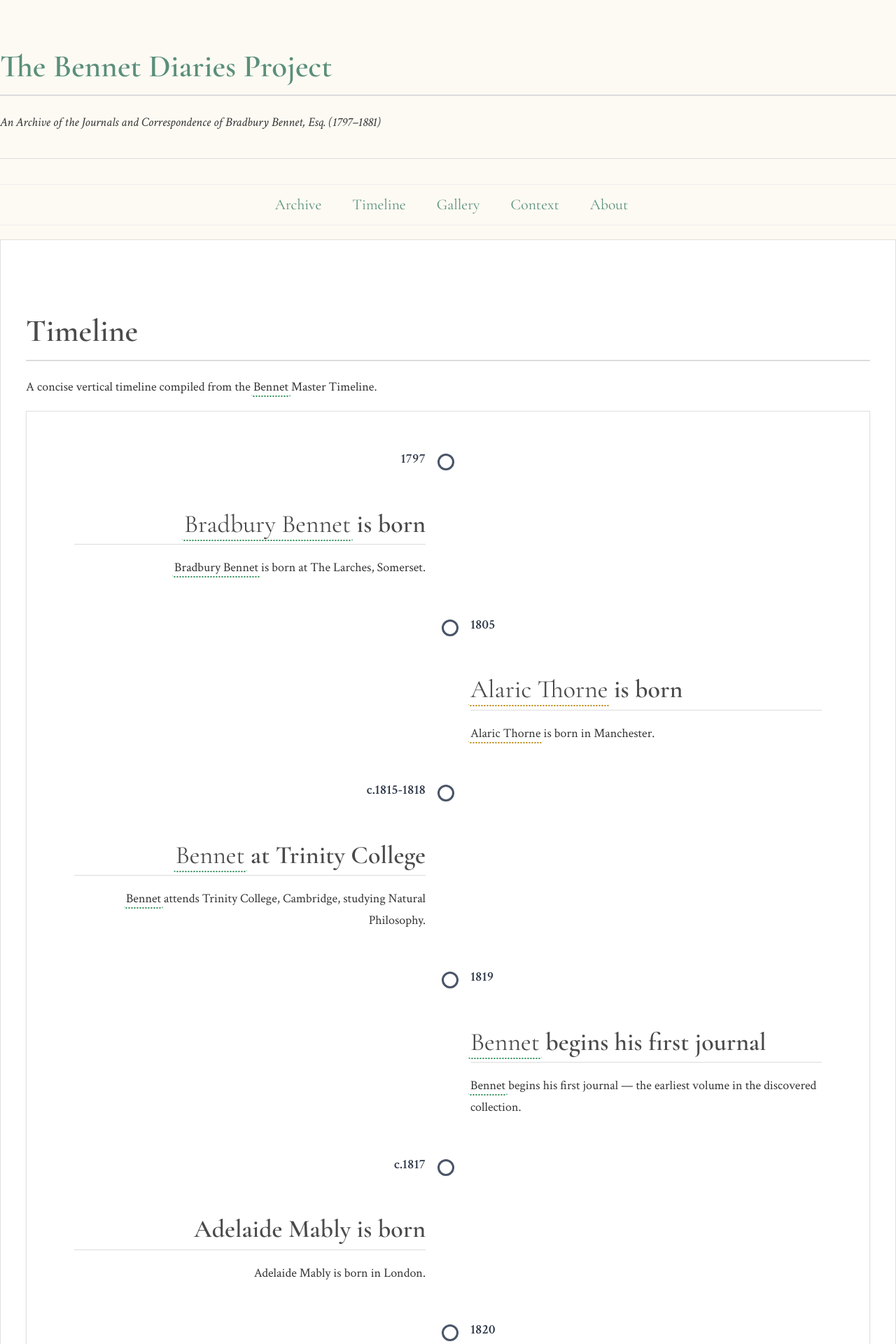
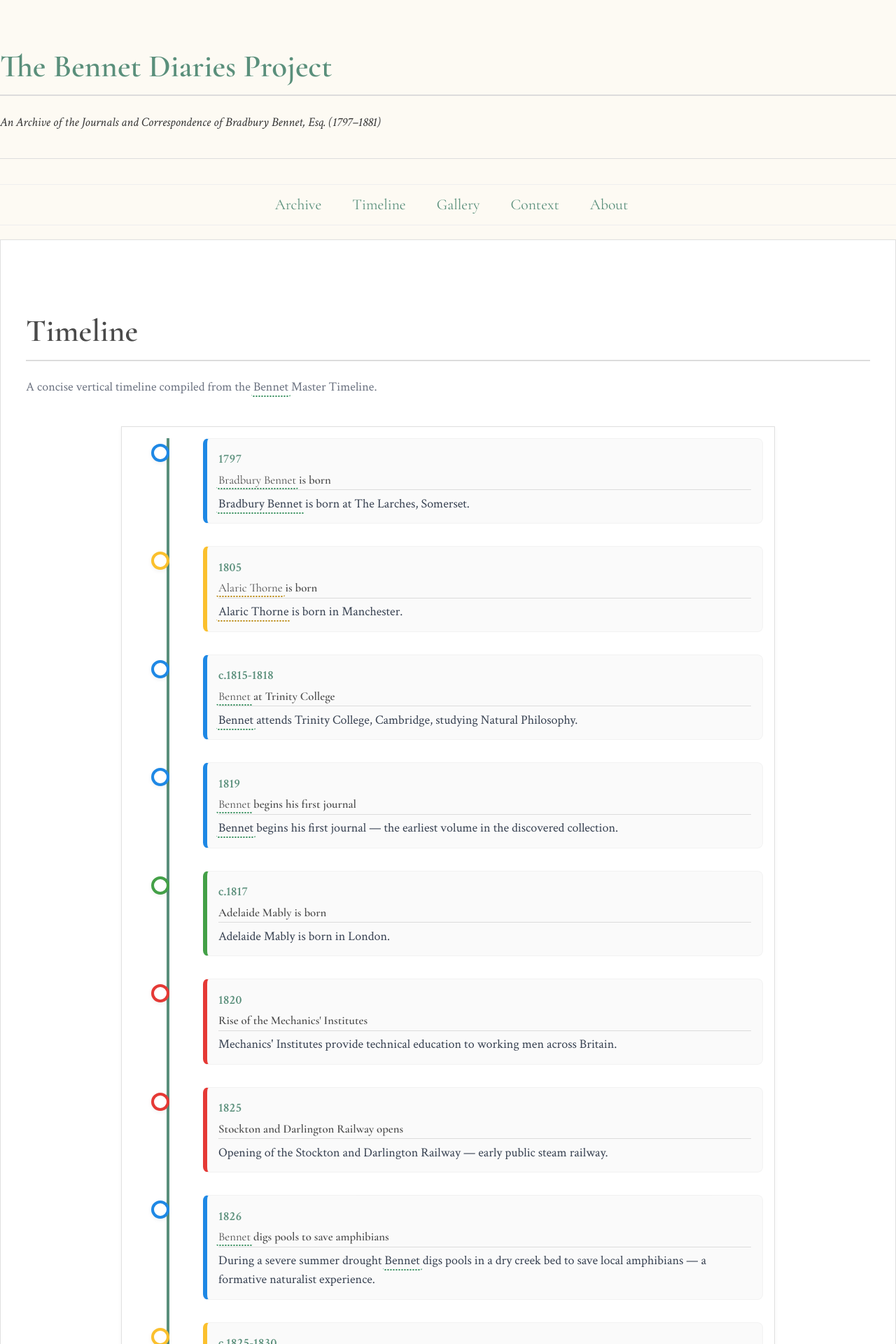
Before and after one commit to bennetdiaries/bennetdiaries.github.io, a Jekyll site: the page built from timeline.html, in a window 1280 px wide. Shown: the top 1920 px of the page at 70% size. Built offline with Jekyll 4.4.1, drawn with Linux system fonts in a browser that asks for light colours.

Commit message:
Update timeline.css

```diff
--- a/assets/css/timeline.css
+++ b/assets/css/timeline.css
@@ -1,146 +1,128 @@
-/* === ZÁKLADNÍ STYLING TIMELINE === */
-#timeline-container {
-  position: relative;
-  margin: 2rem auto;
-  padding: 1rem 0;
-  width: 90%;
-  max-width: 800px;
+ /* assets/css/timeline.css
+   Clean vertical timeline, matches site link color via --link-color (fallback used)
+*/
+
+:root {
+  --link-color: #5a8f7b; /* fallback, will be overridden if your site sets the variable */
+  --muted: #6b7280;
+  --card-bg: #fafafa;
+  --card-border: rgba(0,0,0,0.03);
 }
 
-#timeline-container::before {
-  content: "";
-  position: absolute;
-  left: 50%;
-  top: 0;
-  bottom: 0;
-  width: 3px;
-  background: #ccc;
-  transform: translateX(-50%);
+/* Page / container */
+.page-header .lead {
+  color: var(--muted);
+  margin-bottom: 1rem;
 }
 
+.timeline-container {
+  max-width: 900px;
+  margin: 2.5rem auto;
+  padding: 1rem;
+}
+
+/* Vertical spine */
+.timeline {
+  position: relative;
+  margin-left: 3rem;
+  padding-left: 2rem;
+  border-left: 4px solid var(--link-color);
+}
+
+/* Individual item */
 .timeline-item {
   position: relative;
-  width: 50%;
-  padding: 1rem 2rem;
-  box-sizing: border-box;
+  margin-bottom: 2rem;
+  padding-left: 1rem;
 }
 
-.timeline-item:nth-child(odd) {
-  left: 0;
-  text-align: right;
-}
-
-.timeline-item:nth-child(even) {
-  left: 50%;
-  text-align: left;
-}
-
-.timeline-item::before {
-  content: "";
+.timeline-marker {
   position: absolute;
-  top: 1.5rem;
+  left: -3.625rem; /* aligns marker left of the spine */
+  top: 0.5rem;
   width: 18px;
   height: 18px;
   border-radius: 50%;
-  background: #fff;
-  border: 3px solid #4a5568;
-  z-index: 1;
+  background: white;
+  border: 4px solid var(--link-color);
+  box-shadow: 0 2px 6px rgba(0,0,0,0.06);
 }
 
-.timeline-item:nth-child(odd)::before {
-  right: -9px;
-}
-
-.timeline-item:nth-child(even)::before {
-  left: -9px;
+/* Body card */
+.timeline-body {
+  background: var(--card-bg);
+  border: 1px solid var(--card-border);
+  padding: 0.9rem 1rem;
+  border-radius: 8px;
+  box-shadow: 0 4px 14px rgba(0,0,0,0.03);
 }
 
 .timeline-year {
-  font-weight: bold;
-  font-size: 1.2rem;
-  color: #2d3748;
-  margin-bottom: 0.3rem;
+  display: block;
+  font-weight: 700;
+  color: var(--link-color);
+  margin-bottom: 0.25rem;
 }
 
-.timeline-content {
-  background: #f7fafc;
-  padding: 1rem;
-  border-radius: 8px;
-  box-shadow: 0 2px 6px rgba(0,0,0,0.1);
+.timeline-title {
+  margin: 0 0 0.35rem 0;
+  font-size: 1.05rem;
 }
 
-.timeline-content h3 {
-  margin-top: 0;
-  margin-bottom: 0.5rem;
-  font-size: 1.1rem;
-  color: #2b6cb0;
-}
-
-.timeline-content p {
-  margin: 0.2rem 0;
+.timeline-description {
+  margin: 0;
+  line-height: 1.5;
+  color: #374151;
 }
 
 .timeline-characters {
+  margin-top: 0.5rem;
+  color: #4b5563;
   font-style: italic;
-  font-size: 0.9rem;
-  color: #555;
+  font-size: 0.95rem;
 }
 
-#timeline-filters {
-  text-align: center;
-  margin: 1rem 0 2rem;
+/* Type color accents (marker border and a thin left border on the card) */
+.type-b { border-color: #1e88e5 !important; } /* Birth */
+.type-f { border-color: #43a047 !important; } /* Family */
+.type-h { border-color: #e53935 !important; } /* History */
+.type-s { border-color: #8e24aa !important; } /* Society/Story */
+.type-t { border-color: #fbc02d !important; } /* Technology/Other */
+
+/* apply same accent to the card left edge for stronger visual cue */
+.type-b + .timeline-body { box-shadow: none; border-left: 6px solid #1e88e5; }
+.type-f + .timeline-body { box-shadow: none; border-left: 6px solid #43a047; }
+.type-h + .timeline-body { box-shadow: none; border-left: 6px solid #e53935; }
+.type-s + .timeline-body { box-shadow: none; border-left: 6px solid #8e24aa; }
+.type-t + .timeline-body { box-shadow: none; border-left: 6px solid #fbc02d; }
+
+/* Responsive */
+@media (max-width: 700px) {
+  .timeline {
+    margin-left: 1rem;
+    padding-left: 1rem;
+    border-left-width: 3px;
+  }
+  .timeline-marker {
+    left: -2.5rem;
+  }
+  .type-b + .timeline-body,
+  .type-f + .timeline-body,
+  .type-h + .timeline-body,
+  .type-s + .timeline-body,
+  .type-t + .timeline-body {
+    border-left-width: 4px;
+  }
 }
 
-#timeline-filters button {
-  background: #2b6cb0;
-  color: white;
-  border: none;
-  padding: 0.5rem 1rem;
-  margin: 0.2rem;
-  border-radius: 6px;
-  cursor: pointer;
-  transition: background 0.2s;
+/* Dark mode support */
+@media (prefers-color-scheme: dark) {
+  :root {
+    --card-bg: #1f2937;
+    --card-border: rgba(255,255,255,0.04);
+    --muted: #9CA3AF;
+  }
+  .timeline-body { color: #e6eef8; }
+  .timeline-description { color: #cbd5e1; }
+  .timeline-characters { color: #9aa7b2; }
 }
-
-#timeline-filters button:hover {
-  background: #2c5282;
-}
-
-/* === DARK MODE === */
-@media (prefers-color-scheme: dark) {
-  #timeline-container::before {
-    background: #444;
-  }
-
-  .timeline-item::before {
-    background: #1a202c;
-    border-color: #63b3ed;
-  }
-
-  .timeline-year {
-    color: #e2e8f0;
-  }
-
-  .timeline-content {
-    background: #2d3748;
-    color: #e2e8f0;
-    box-shadow: 0 2px 6px rgba(0,0,0,0.6);
-  }
-
-  .timeline-content h3 {
-    color: #63b3ed;
-  }
-
-  .timeline-characters {
-    color: #a0aec0;
-  }
-
-  #timeline-filters button {
-    background: #3182ce;
-    color: white;
-  }
-
-  #timeline-filters button:hover {
-    background: #2b6cb0;
-  }
-}
```
